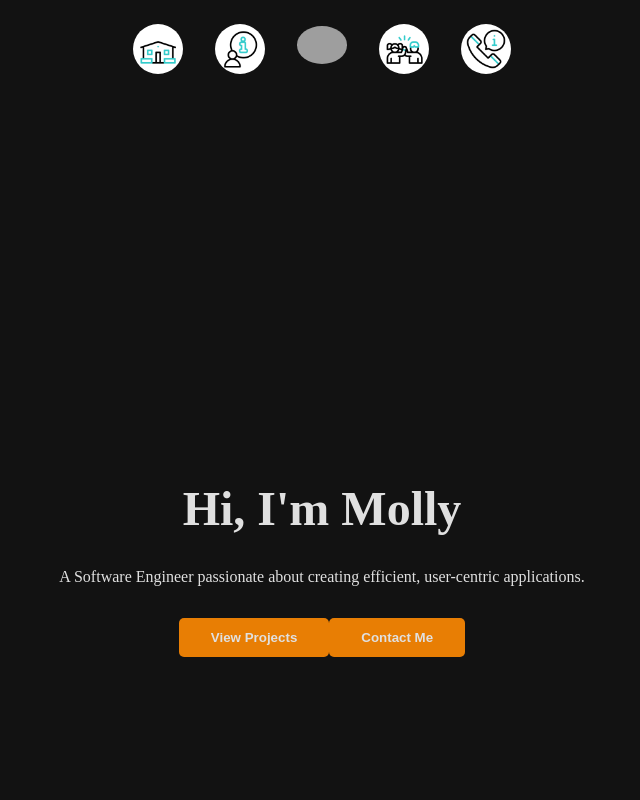
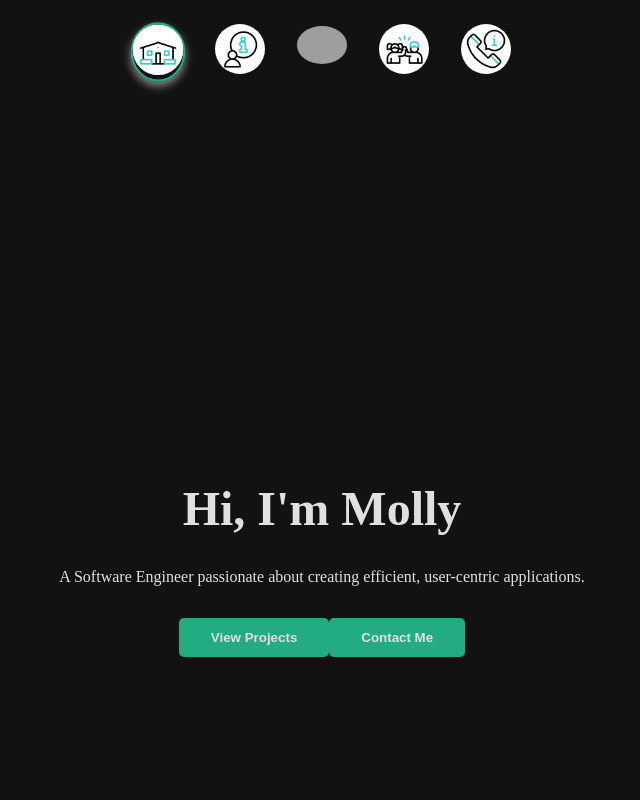
Before and after one commit to mparente88/mparente88.github.io, a Next.js app: page / in a window 1280 px wide. Shown: the top 800 px of the page, without its empty margins (318-958 px from the left). Built offline with nearby package versions, Linux system fonts and the light colour scheme; grey boxes are pictures that could not be loaded.

Commit message:
updated project styling and added chewsy

```diff
--- a/components/Navbar.js
+++ b/components/Navbar.js
@@ -1,13 +1,16 @@
 import Link from "next/link"
 import Image from "next/image"
+import { useRouter } from "next/router"
 
 export default function Navbar() {
+  const router = useRouter()
+
   return (
     <nav className="nav">
       <ul className="nav-list">
         <li>
           <Link href="/">
-            <div className="nav-item">
+            <div className={`nav-item ${router.pathname === "/" ? "active" : ""}`}>
               <Image src="/new-house.gif" alt="Home" unoptimized width={50} height={50} />
               <span className="tooltip">Home</span>
             </div>
@@ -15,7 +18,7 @@ export default function Navbar() {
         </li>
         <li>
           <Link href="/about">
-            <div className="nav-item">
+            <div className={`nav-item ${router.pathname === "/about" ? "active" : ""}`}>
               <Image src="/info.gif" alt="About" unoptimized width={50} height={50} />
               <span className="tooltip">About</span>
             </div>
@@ -23,7 +26,7 @@ export default function Navbar() {
         </li>
         <li>
           <Link href="/projects">
-            <div className="nav-item">
+            <div className={`nav-item ${router.pathname === "/projects" ? "active" : ""}`}>
               <Image src="/portfolio.gif" alt="Projects" unoptimized width={50} height={50} />
               <span className="tooltip">Projects</span>
             </div>
@@ -31,16 +34,15 @@ export default function Navbar() {
         </li>
         <li>
           <Link href="/endorsements">
-            <div className="nav-item">
+            <div className={`nav-item ${router.pathname === "/endorsements" ? "active" : ""}`}>
               <Image src="/friend.gif" alt="Endorsements" unoptimized width={50} height={50} />
               <span className="tooltip">Endorsements</span>
             </div>
           </Link>
         </li>
-
         <li>
           <Link href="/contact">
-            <div className="nav-item">
+            <div className={`nav-item ${router.pathname === "/contact" ? "active" : ""}`}>
               <Image src="/contact.gif" alt="Contact" unoptimized width={50} height={50} />
               <span className="tooltip">Contact</span>
             </div>
--- a/styles/global.css
+++ b/styles/global.css
@@ -1,14 +1,16 @@
 :root {
   --primary-color: #1a73e8;
   --secondary-color: #4285f4;
-  --accent-color: #f0a500;
+  --accent-color: #20c997;
+  --accent-color-hover: #38d9a9;
   --background-color-light: #f7f8fa;
   --text-color-light: #333;
 
   /* Dark Mode Variables */
   --background-color-dark: #121212;
   --text-color-dark: #e0e0e0;
-  --accent-color-dark: #e87e04;
+  --accent-color-dark: #23ab82;
+  --accent-color-dark-hover: #34b48d;
 }
 
 body {
@@ -72,6 +74,18 @@ a:hover {
   opacity: 0.8;
   animation-play-state: running;
   animation: bounce 0.3s ease-in-out;
+}
+
+.nav-item.active {
+  transform: scale(1.1);
+  box-shadow: 0 4px 8px rgba(255, 255, 255, 0.5);
+  border: 2px solid var(--accent-color-dark);
+  border-radius: 50%;
+}
+
+.nav-item.active .tooltip {
+  background-color: var(--accent-color-dark);
+  color: var(--text-color-dark);
 }
 
 @keyframes bounce {
@@ -144,37 +158,110 @@ a:hover {
 }
 
 .hero button:hover {
-  background-color: #f28c28;
+  background-color: var(--accent-color-dark-hover);
   transform: translateY(-3px);
 }
 
 /* Projects Section */
+/* Projects Section */
 .projects {
   padding: 4rem 2rem;
   background-color: #1e1e1e;
+  text-align: center;
+}
+
+.project-list {
+  display: flex;
+  flex-direction: column;
+  align-items: center;
+  gap: 2rem;
 }
 
 .project-card {
+  display: flex;
+  align-items: center;
   background: var(--background-color-dark);
   border-radius: 8px;
   box-shadow: 0 4px 8px rgba(0, 0, 0, 0.1);
-  padding: 1.5rem;
   transition: transform 0.3s, box-shadow 0.3s;
+  overflow: hidden;
+  width: 90%;
+  max-width: 800px;
 }
 
 .project-card:hover {
-  transform: translateY(-10px);
-  box-shadow: 0 6px 12px rgba(0, 0, 0, 0.15);
+  transform: scale(1.03);
+  box-shadow: 0 8px 16px rgba(0, 0, 0, 0.2);
 }
 
-.project-card a {
+.project-image {
+  flex: 1;
+  min-width: 150px;
+  max-width: 200px;
+  overflow: hidden;
+}
+
+.project-image img {
+  width: 100%;
+  height: auto;
+  border-radius: 8px 0 0 8px;
+  transition: transform 0.3s;
+}
+
+.project-card:hover .project-image img {
+  transform: scale(1.1);
+}
+
+.project-details {
+  flex: 2;
+  padding: 1.5rem;
+  text-align: left;
+}
+
+.project-details h3 {
+  font-size: 1.8rem;
+  color: var(--accent-color);
+  margin-bottom: 1rem;
+  transition: color 0.3s;
+}
+
+.project-card:hover h3 {
+  color: var(--text-color-dark);
+}
+
+.project-details p {
+  margin-bottom: 1rem;
+}
+
+.technologies {
+  list-style: none;
+  padding: 0;
+  display: flex;
+  flex-wrap: wrap;
+  gap: 0.5rem;
+}
+
+.technologies li {
+  background: var(--accent-color-dark);
+  color: var(--text-color-dark);
+  padding: 0.25rem 0.5rem;
+  border-radius: 4px;
+  font-size: 0.9rem;
+}
+
+.project-links {
+  margin-top: 1rem;
+}
+
+.project-links a {
+  margin-right: 1rem;
   color: var(--accent-color-dark);
   text-decoration: none;
   transition: color 0.3s;
 }
 
-.project-card a:hover {
-  color: #ffb84d;
+.project-links a:hover {
+  color: var(--accent-color-dark-hover);
 }
 
 /* Contact Section */
@@ -207,7 +294,7 @@ a:hover {
 }
 
 .btn:hover {
-  background-color: #e87e04;
+  background-color: var(--accent-color-dark-hover);
   transform: translateY(-2px);
 }
 
```
Also changed, not shown: components/Projects.js (+17 -2 lines).
